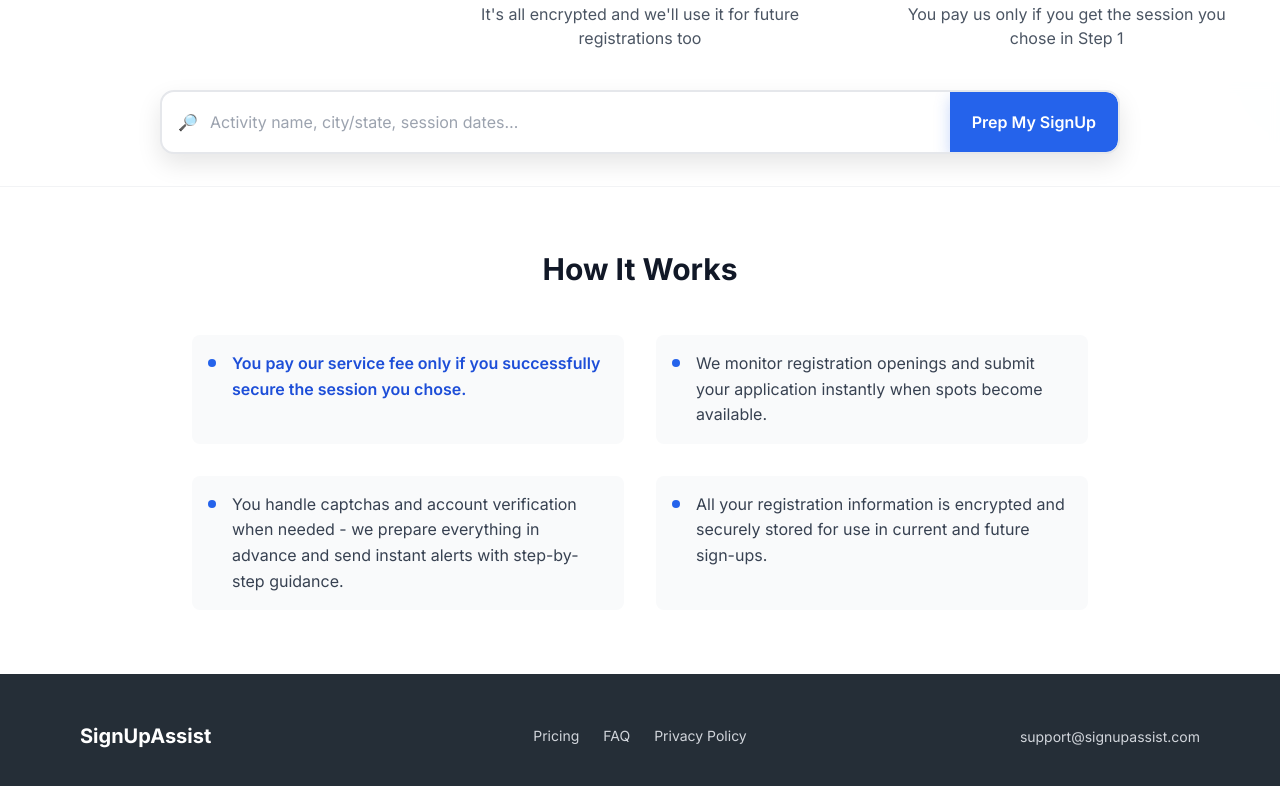
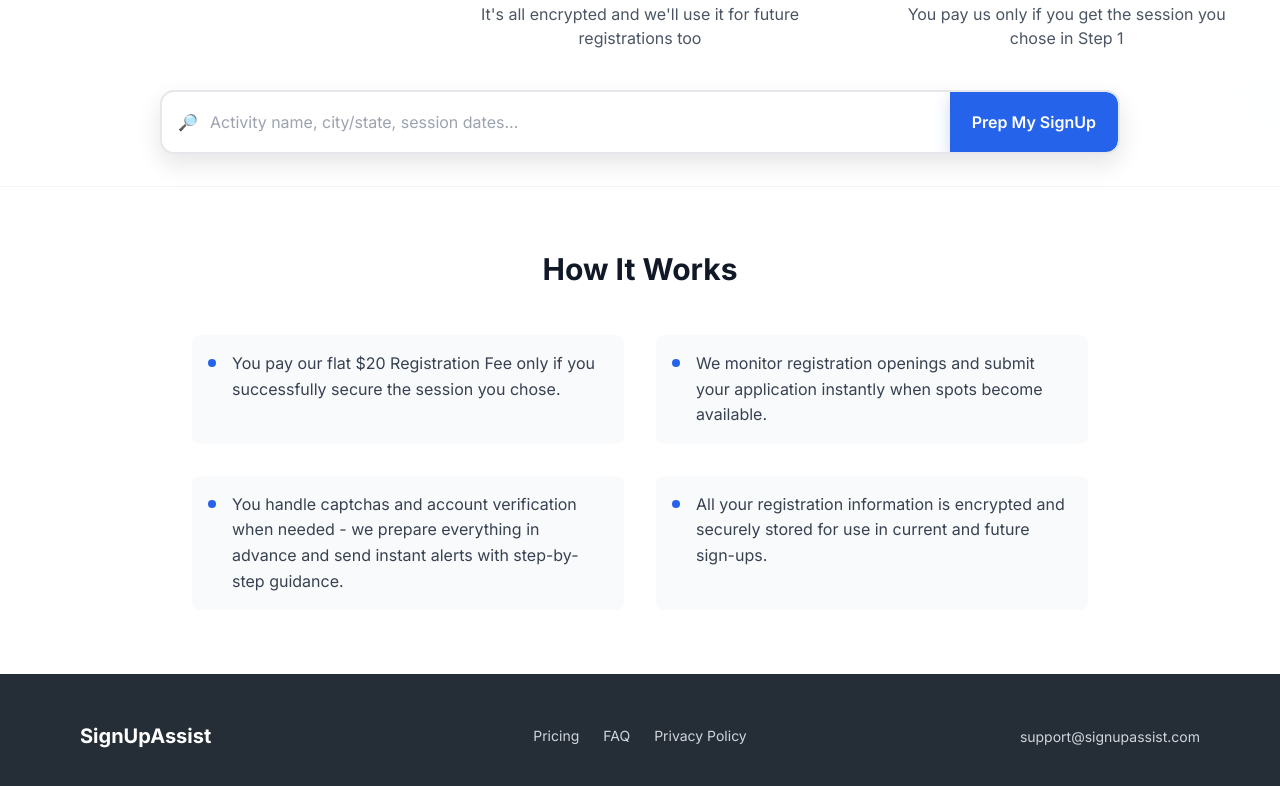
Before and after one commit to MattMessinger1/camp-guardian-angel, a React (Vite) app: page / in a window 1280 px wide. Shown: the part 798-1584 px from the top of the page. Built offline with nearby package versions, Linux system fonts and the light colour scheme.

Commit message:
Revert text formatting and update content
Reverted the text formatting to match other blocks and updated the content to "You pay our flat $20 Registration Fee only if you successfully secure the session you chose."

```diff
--- a/src/pages/Home.tsx
+++ b/src/pages/Home.tsx
@@ -162,7 +162,7 @@ const HomePage = () => {
           <div className="max-w-4xl mx-auto">
             <div className="grid grid-cols-1 md:grid-cols-2 gap-6 lg:gap-8">
               {[
-                "You pay our service fee only if you successfully secure the session you chose.",
+                "You pay our flat $20 Registration Fee only if you successfully secure the session you chose.",
                 "We monitor registration openings and submit your application instantly when spots become available.",
                 "You handle captchas and account verification when needed - we prepare everything in advance and send instant alerts with step-by-step guidance.",
                 "All your registration information is encrypted and securely stored for use in current and future sign-ups."
@@ -173,7 +173,7 @@ const HomePage = () => {
                     style={{ backgroundColor: '#2563EB' }}
                   ></div>
                   <p
-                    className={`leading-relaxed ${index === 0 ? 'text-blue-700 font-semibold' : 'text-gray-700'}`}
+                    className="text-gray-700 leading-relaxed"
                     style={{
                       fontSize: isMobile ? '15px' : '16px',
                       lineHeight: '1.6'
```
